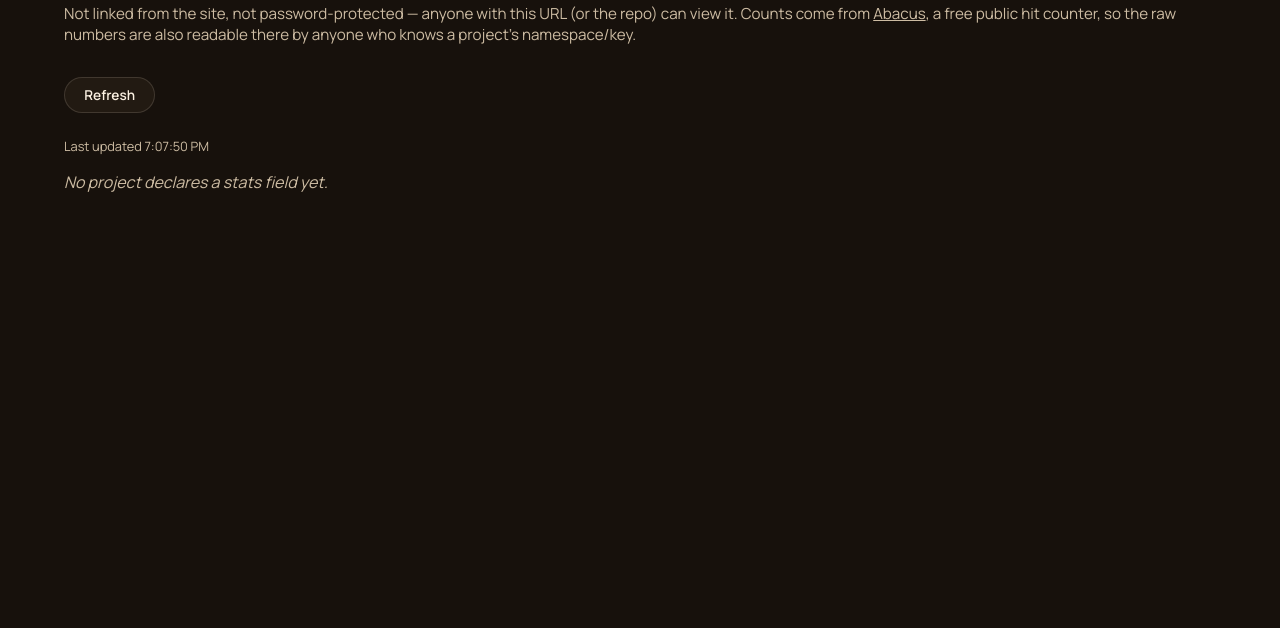
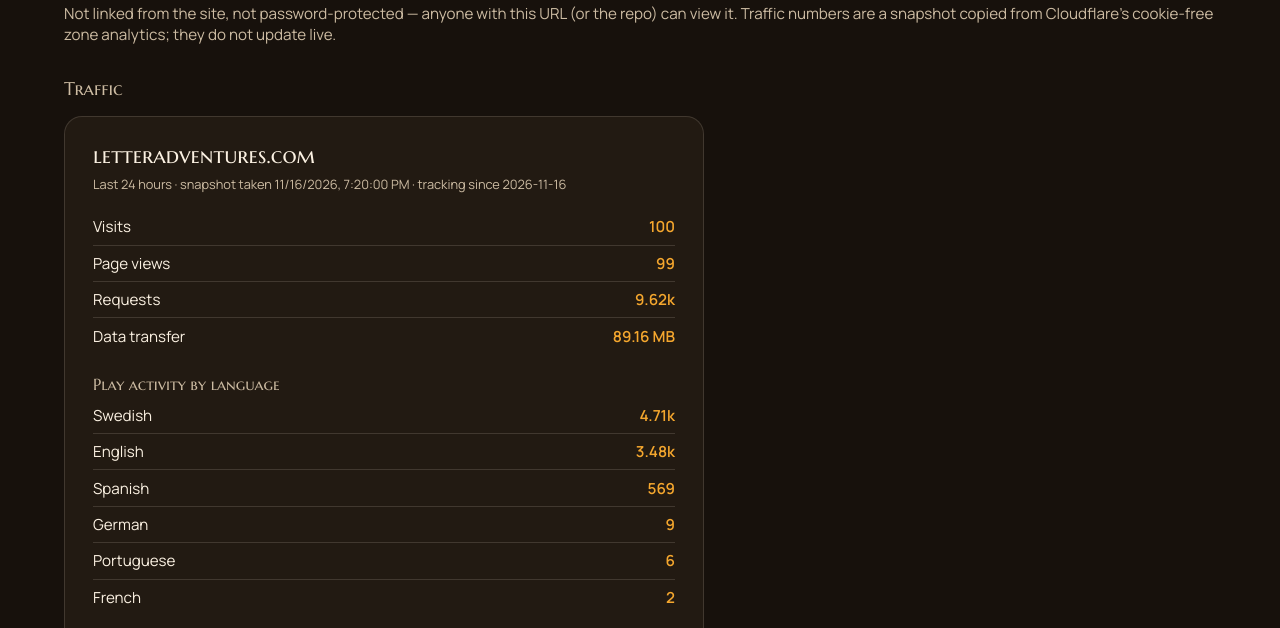
Before and after one commit to Sverrhag/sverrhag.com, a plain HTML site: page stats-7hovw6moi5/index.html in a window 1280 px wide. Shown: the part 116-744 px from the top of the page. Drawn offline with Linux system fonts and the light colour scheme.

Commit message:
Stats page: add Cloudflare traffic snapshot for letteradventures.com
Static snapshot read from Cloudflare zone analytics (no API key in the
page). Shows visits, play activity per language via /audio/<lang>/
requests, landing pages, countries, devices and browsers. The Abacus
counter section is hidden while no project declares a stats field.

Co-Authored-By: Claude Fable 5.2 <noreply@anthropic.com>

```diff
--- /dev/null
+++ b/stats-7hovw6moi5/cloudflare.json
@@ -0,0 +1,80 @@
+{
+  "source": "Cloudflare zone analytics, read manually from the dashboard",
+  "snapshotAt": "2026-11-16T19:20:00Z",
+  "zones": [
+    {
+      "domain": "letteradventures.com",
+      "trackingSince": "2026-11-16",
+      "period": "Last 24 hours",
+      "metrics": [
+        { "label": "Visits", "value": "100" },
+        { "label": "Page views", "value": "99" },
+        { "label": "Requests", "value": "9.62k" },
+        { "label": "Data transfer", "value": "89.16 MB" }
+      ],
+      "tables": [
+        {
+          "title": "Play activity by language",
+          "note": "Requests for voice clips under /audio/<language>/. This is the best signal for which language is actually played, because switching language in the game does not load a new page. Clips are cached by the browser and are not fetched at all when the voice is off, so compare the proportions rather than the absolute numbers. Includes our own test runs.",
+          "rows": [
+            { "label": "Swedish", "value": "4.71k" },
+            { "label": "English", "value": "3.48k" },
+            { "label": "Spanish", "value": "569" },
+            { "label": "German", "value": "9" },
+            { "label": "Portuguese", "value": "6" },
+            { "label": "French", "value": "2" }
+          ]
+        },
+        {
+          "title": "Landing pages",
+          "note": "Page views per address. / is not English only: it is where installed apps and returning players in any language start. The language pages went live on 2026-11-16 and are mostly reached from search engines.",
+          "rows": [
+            { "label": "/ (all languages)", "value": "88" },
+            { "label": "/sv/", "value": "4" },
+            { "label": "/de/", "value": "2" },
+            { "label": "/fr/", "value": "2" },
+            { "label": "/es/", "value": "1" },
+            { "label": "/pt/", "value": "1" },
+            { "label": "/privacy.html", "value": "3" }
+          ]
+        },
+        {
+          "title": "Page views by country",
+          "rows": [
+            { "label": "Sweden", "value": "33" },
+            { "label": "United States", "value": "31" },
+            { "label": "Canada", "value": "7" },
+            { "label": "Germany", "value": "5" },
+            { "label": "China", "value": "5" },
+            { "label": "Netherlands", "value": "3" },
+            { "label": "Thailand", "value": "3" },
+            { "label": "Singapore", "value": "2" },
+            { "label": "Tor", "value": "2" }
+          ]
+        },
+        {
+          "title": "Devices",
+          "rows": [
+            { "label": "Desktop", "value": "64" },
+            { "label": "Mobile", "value": "37" },
+            { "label": "Tablet", "value": "1" }
+          ]
+        },
+        {
+          "title": "Browsers",
+          "note": "Unknown/Others and curl are almost entirely crawlers, link previews and scripts, so roughly half of the page views are not people.",
+          "rows": [
+            { "label": "Unknown/Others", "value": "39" },
+            { "label": "Chrome", "value": "24" },
+            { "label": "Chrome Mobile", "value": "13" },
+            { "label": "Mobile Safari", "value": "13" },
+            { "label": "curl", "value": "8" },
+            { "label": "Firefox", "value": "2" },
+            { "label": "AppleBot", "value": "2" },
+            { "label": "Edge", "value": "1" }
+          ]
+        }
+      ]
+    }
+  ]
+}
--- a/stats-7hovw6moi5/index.html
+++ b/stats-7hovw6moi5/index.html
@@ -106,6 +106,24 @@
   .empty { color: var(--ink-dim); font-style: italic; }
   .unavailable { color: var(--ink-dim); font-style: italic; margin: 0; }
   .updated { color: var(--ink-dim); font-size: 0.8rem; margin-top: -0.5rem; }
+
+  .section {
+    font-family: "Marcellus SC", Georgia, serif;
+    font-weight: 400;
+    font-size: 1.15rem;
+    color: var(--ink-dim);
+    margin: 0 0 1rem;
+  }
+  .panel .meta { color: var(--ink-dim); font-size: 0.8rem; margin: -0.6rem 0 1rem; }
+  .panel h3 {
+    font-family: "Marcellus SC", Georgia, serif;
+    font-weight: 400;
+    font-size: 1rem;
+    color: var(--ink-dim);
+    margin: 1.25rem 0 0.25rem;
+  }
+  .note { color: var(--ink-dim); font-size: 0.8rem; margin: 1rem 0 0; }
+  [hidden] { display: none !important; }
 </style>
 </head>
 <body>
@@ -113,13 +131,22 @@
 <h1>Project stats</h1>
 <p class="sub">
   Not linked from the site, not password-protected — anyone with this URL (or the repo) can view it.
-  Counts come from <a href="https://abacus.jasoncameron.dev" style="color:inherit">Abacus</a>, a free public hit counter,
-  so the raw numbers are also readable there by anyone who knows a project's namespace/key.
+  Traffic numbers are a snapshot copied from Cloudflare's cookie-free zone analytics; they do not update live.
 </p>
-<button class="refresh" id="refresh">Refresh</button>
-<p class="updated" id="updated"></p>
 
-<div id="panels"></div>
+<h2 class="section">Traffic</h2>
+<div id="traffic"><p class="empty">Loading…</p></div>
+
+<div id="counters" hidden>
+  <h2 class="section">Counters</h2>
+  <p class="sub">
+    Counts come from <a href="https://abacus.jasoncameron.dev" style="color:inherit">Abacus</a>, a free public hit counter,
+    so the raw numbers are also readable there by anyone who knows a project's namespace/key.
+  </p>
+  <button class="refresh" id="refresh">Refresh</button>
+  <p class="updated" id="updated"></p>
+  <div id="panels"></div>
+</div>
 
 <script src="../projects/projects.js"></script>
 <script>
@@ -144,11 +171,47 @@
     }
   }
 
+  function esc(s) {
+    return String(s).replace(/[&<>"']/g, (c) => ({ "&": "&amp;", "<": "&lt;", ">": "&gt;", '"': "&quot;", "'": "&#39;" }[c]));
+  }
+
+  async function loadTraffic() {
+    const el = document.getElementById("traffic");
+    try {
+      const res = await fetch("cloudflare.json", { cache: "no-cache" });
+      if (!res.ok) throw new Error(res.status);
+      const data = await res.json();
+      const taken = new Date(data.snapshotAt).toLocaleString();
+      el.innerHTML = data.zones
+        .map(
+          (z) => `
+        <div class="panel">
+          <h2>${esc(z.domain)}</h2>
+          <p class="meta">${esc(z.period)} · snapshot taken ${esc(taken)} · tracking since ${esc(z.trackingSince)}</p>
+          <table>
+            ${z.metrics.map((m) => `<tr><td>${esc(m.label)}</td><td class="value">${esc(m.value)}</td></tr>`).join("")}
+          </table>
+          ${(z.tables || [])
+            .map(
+              (t) => `<h3>${esc(t.title)}</h3>
+          <table>
+            ${t.rows.map((r) => `<tr><td>${esc(r.label)}</td><td class="value">${esc(r.value)}</td></tr>`).join("")}
+          </table>
+          ${t.note ? `<p class="note">${esc(t.note)}</p>` : ""}`
+            )
+            .join("")}
+          <p class="note">All numbers include crawlers and other automated traffic.</p>
+        </div>`
+        )
+        .join("");
+    } catch (e) {
+      el.innerHTML = '<p class="unavailable">No traffic snapshot available.</p>';
+    }
+  }
+
   function render() {
-    if (projects.length === 0) {
-      panels.innerHTML = `<p class="empty">No project declares a stats field yet.</p>`;
-      return;
-    }
+    if (projects.length === 0) return;
+    document.getElementById("counters").hidden = false;
 
     panels.innerHTML = projects
       .map(
@@ -172,6 +235,7 @@
   }
 
   async function loadAll() {
+    if (projects.length === 0) return;
     refreshBtn.disabled = true;
     render();
 
@@ -203,6 +267,7 @@
   }
 
   refreshBtn.addEventListener("click", loadAll);
+  loadTraffic();
   loadAll();
 </script>
 </body>
```
